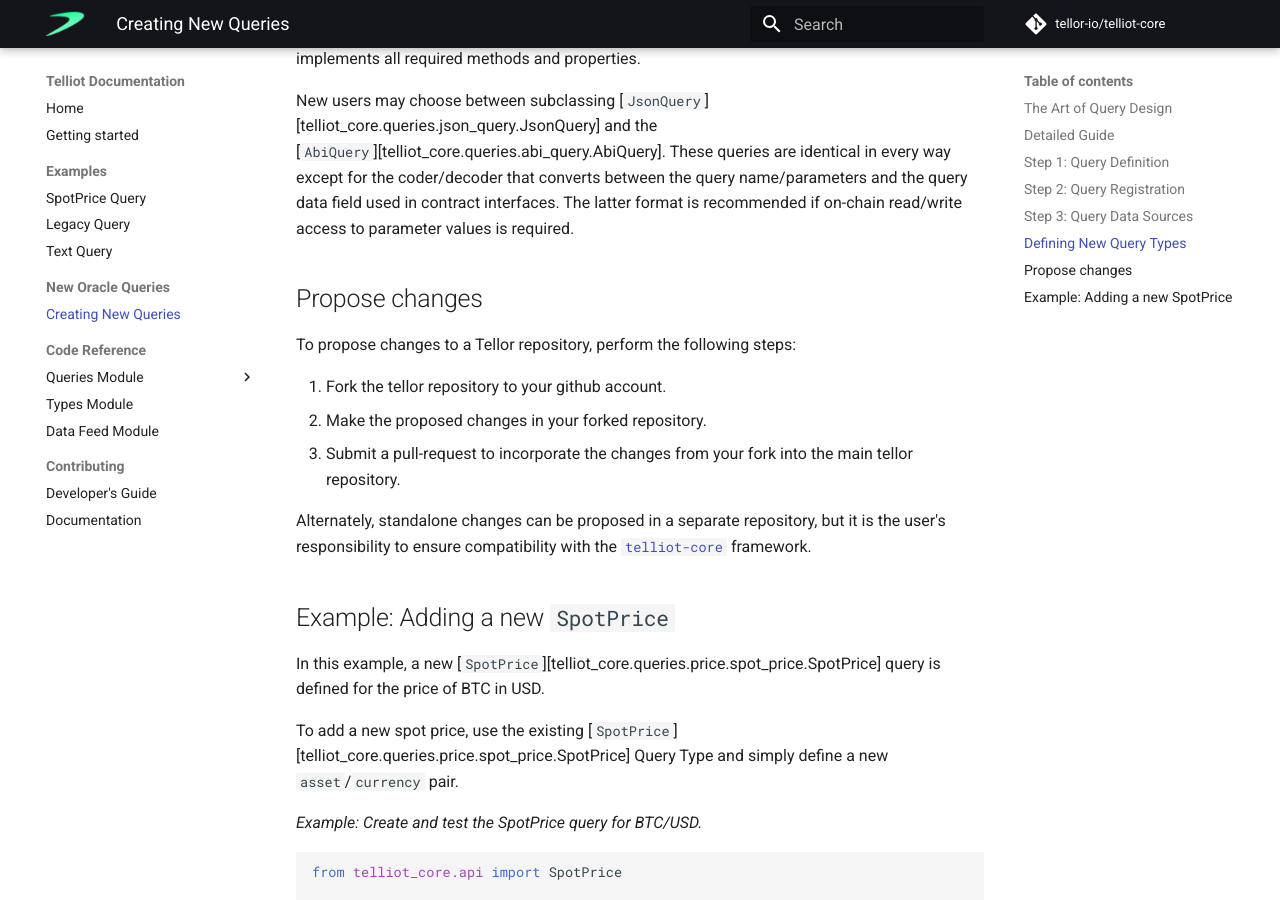
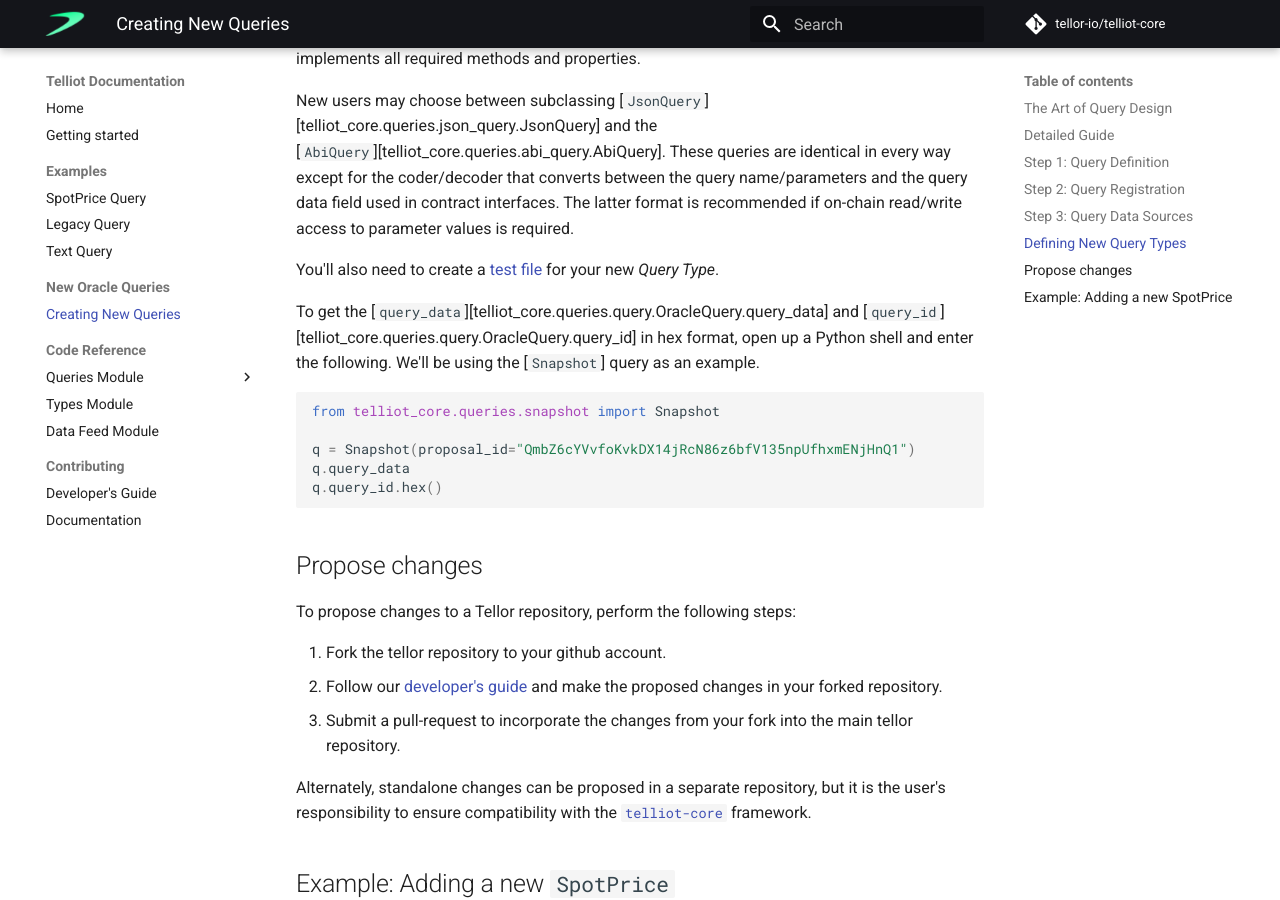
Before and after one commit to tellor-io/telliot-core, an MkDocs documentation site: the page built from docs/new-query.md, in a window 1280 px wide and 900 px high, scrolled down 3682 px. Built offline with MkDocs 1.6.1 and Material for MkDocs 9.7.7, drawn with Linux system fonts in a browser that asks for light colours; comment, search, counter and statistics services are not loaded.

Commit message:
Update docs

````diff
--- a/docs/new-query.md
+++ b/docs/new-query.md
@@ -162,12 +162,24 @@ except for the coder/decoder that converts between the query name/parameters and
 field used in contract interfaces. The latter format is recommended if on-chain read/write access to
 parameter values is required.
 
+You'll also need to create a [test file](https://github.com/tellor-io/telliot-core/blob/main/tests/test_query_snapshot.py) for your new *Query Type*.
+
+To get the [`query_data`][telliot_core.queries.query.OracleQuery.query_data] and [`query_id`][telliot_core.queries.query.OracleQuery.query_id] in hex format, open up a Python shell and enter the following. We'll be using the [`Snapshot`] query as an example.
+
+```python
+from telliot_core.queries.snapshot import Snapshot
+
+q = Snapshot(proposal_id="QmbZ6cYVvfoKvkDX14jRcN86z6bfV135npUfhxmENjHnQ1")
+q.query_data
+q.query_id.hex()
+```
+
 ## Propose changes
 
 To propose changes to a Tellor repository, perform the following steps:
 
 1. Fork the tellor repository to your github account.
-2. Make the proposed changes in your forked repository.
+2. Follow our [developer's guide](https://tellor-io.github.io/telliot-core/contributing/) and make the proposed changes in your forked repository.
 3. Submit a pull-request to incorporate the changes from your fork into the main tellor repository.
 
 Alternately, standalone changes can be proposed in a separate repository, but it is the user's
````
Also changed, not shown: docs/contributing.md (+2 -0 lines).
